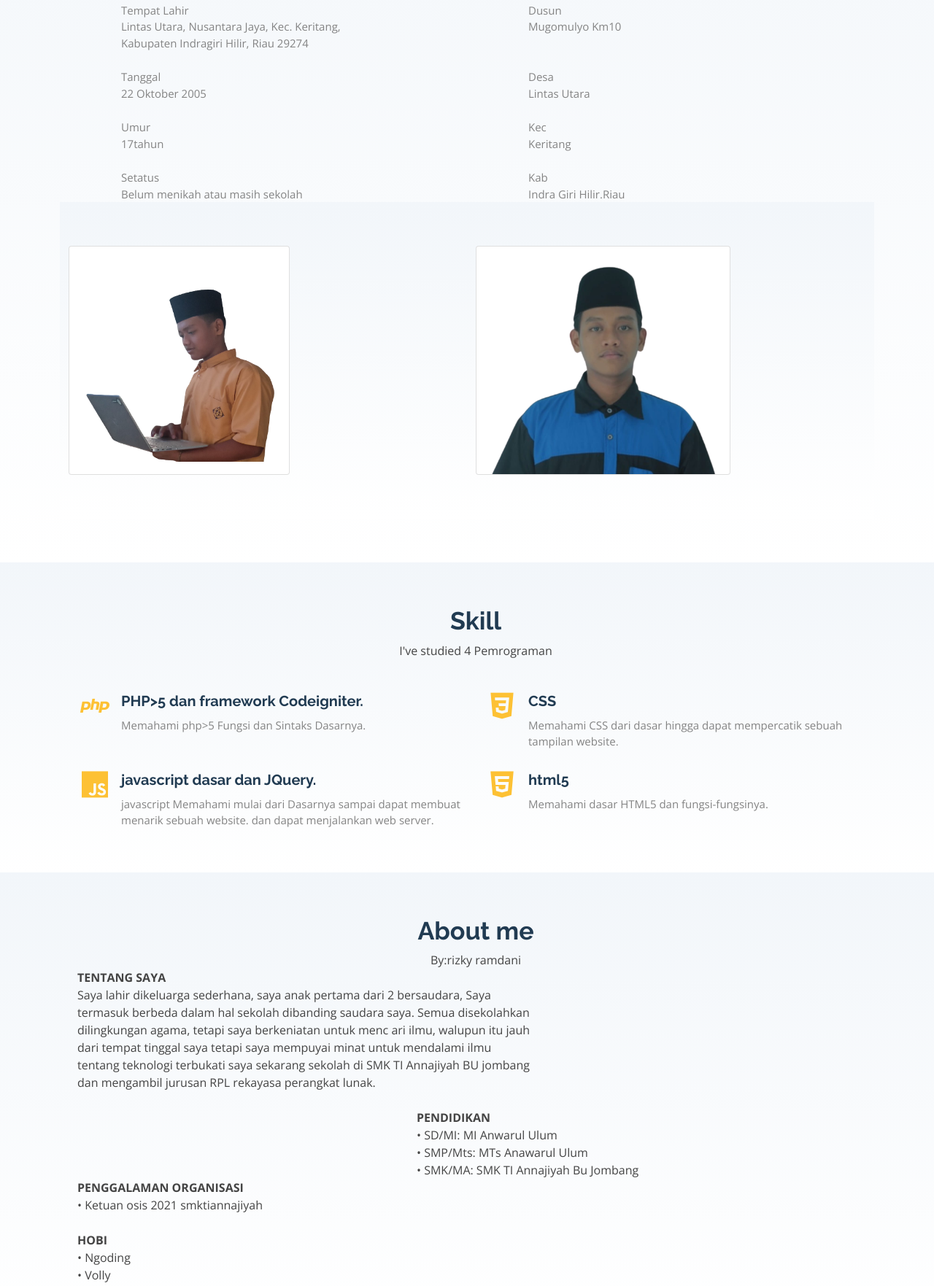
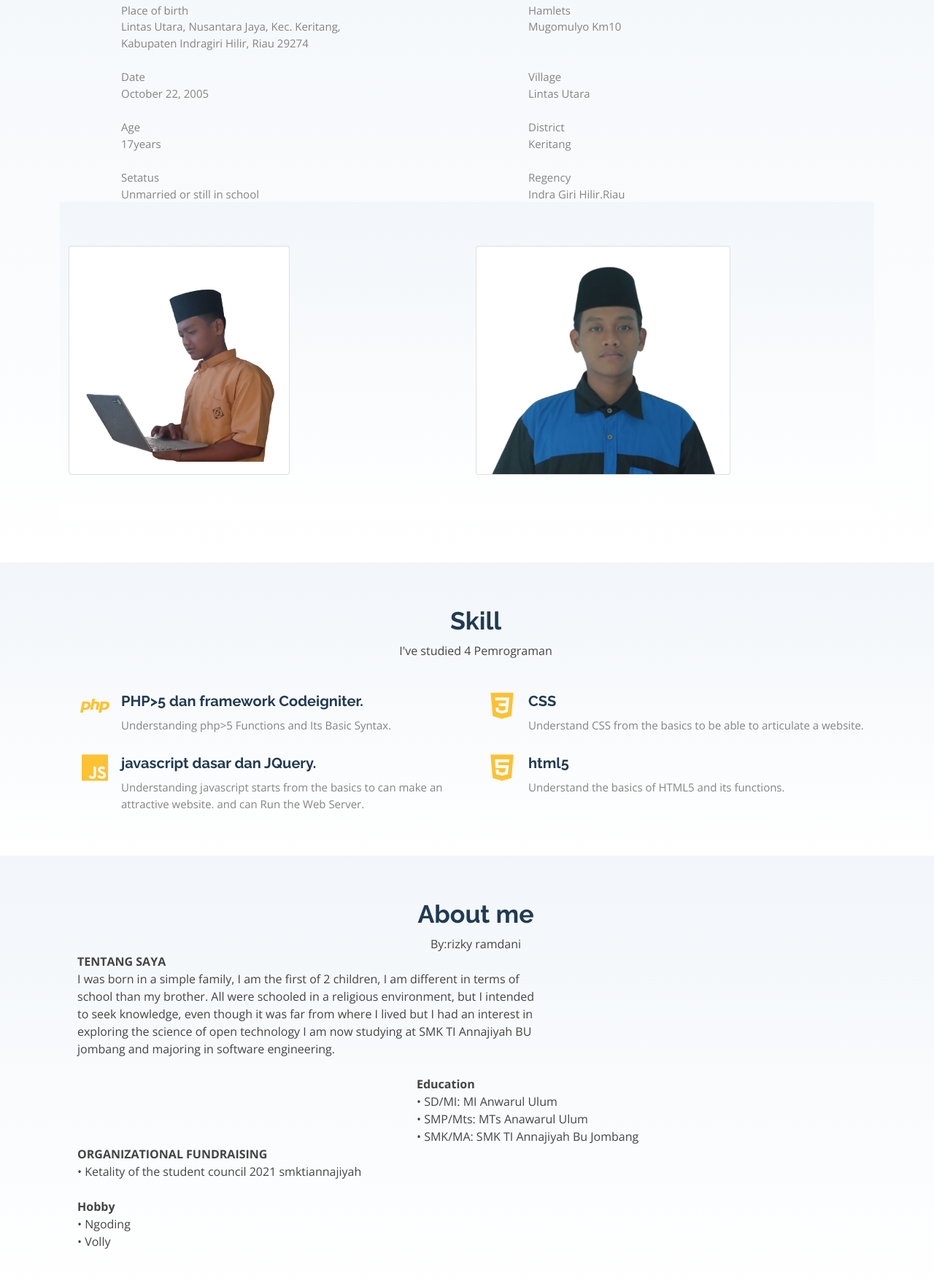
Before and after one commit to rizkyee/rizkyee.github.io, a plain HTML site: page CV_siswa/index.html in a window 1280 px wide. Shown: the part 858-2621 px from the top of the page at 73% size. Drawn offline with nearby package versions, Linux system fonts and the light colour scheme.

Commit message:
perubahan bahasa

```diff
--- a/CV_siswa/index.html
+++ b/CV_siswa/index.html
@@ -101,35 +101,35 @@
                   <p class="fw-bolder">Tempat Tinggal</p>
                 </div>
                 <div class="col-md-6 icon-box" data-aos="fade-up">
-                  <p>Tempat Lahir</p>
+                  <p>Place of birth </p>
                   <p>Lintas Utara, Nusantara Jaya, Kec. Keritang, <br> Kabupaten Indragiri Hilir, Riau 29274 </p>
                 </div>
                 <div class="col-md-6 icon-box" data-aos="fade-up">
-                  <p>Dusun</p>
+                  <p>Hamlets</p>
                   <p>Mugomulyo Km10 </p>
                 </div>
                 <div class="col-md-6 icon-box" data-aos="fade-up">
-                  <p>Tanggal</p>
-                  <p>22 Oktober 2005 </p>
+                  <p>Date</p>
+                  <p>October 22, 2005</p>
                 </div>
                 <div class="col-md-6 icon-box" data-aos="fade-up">
-                  <p>Desa</p>
+                  <p>Village</p>
                   <p>Lintas Utara </p>
                 </div>
                 <div class="col-md-6 icon-box" data-aos="fade-up">
-                  <p>Umur</p>
-                  <p>17tahun</p>
+                  <p>Age</p>
+                  <p>17years</p>
                 </div>
                 <div class="col-md-6 icon-box" data-aos="fade-up">
-                  <p>Kec</p>
+                  <p>District</p>
                   <p>Keritang </p>
                 </div>
                 <div class="col-md-6 icon-box" data-aos="fade-up">
                   <p>Setatus</p>
-                  <p>Belum menikah atau masih sekolah</p>
+                  <p>Unmarried or still in school</p>
                 </div>
                 <div class="col-md-6 icon-box" data-aos="fade-up">
-                  <p>Kab</p>
+                  <p>Regency</p>
                   <p>Indra Giri Hilir.Riau</p>
                 </div>
               </div>
@@ -184,23 +184,23 @@
                 <div class="col-md-6 icon-box" data-aos="fade-up">
                   <i class="bx bxl-php"></i>
                   <h4><a href="#">PHP>5 dan framework Codeigniter.</a></h4>
-                  <p>Memahami php>5 Fungsi dan Sintaks Dasarnya. </p>
+                  <p>Understanding php>5 Functions and Its Basic Syntax. </p>
                 </div>
                 <div class="col-md-6 icon-box" data-aos="fade-up" data-aos-delay="100">
                   <i class="bx bxl-css3"></i>
                   <h4><a href="#">CSS</a></h4>
-                  <p>Memahami CSS dari dasar hingga dapat mempercatik sebuah tampilan website. </p>
+                  <p>Understand CSS from the basics to be able to articulate a website. </p>
                 </div>
                 <div class="col-md-6 icon-box" data-aos="fade-up" data-aos-delay="200">
                   <i class="bx bxl-javascript"></i>
                   <h4><a href="#">javascript dasar dan JQuery.</a></h4>
-                  <p>javascript Memahami mulai dari Dasarnya sampai dapat membuat menarik sebuah website. dan dapat
-                    menjalankan web server.</p>
+                  <p>Understanding javascript starts from the basics to can make an attractive website. and can
+                    Run the Web Server.</p>
                 </div>
                 <div class="col-md-6 icon-box" data-aos="fade-up" data-aos-delay="300">
                   <i class="bx bxl-html5"></i>
                   <h4><a href="#">html5</a></h4>
-                  <p>Memahami dasar HTML5 dan fungsi-fungsinya.</p>
+                  <p>Understand the basics of HTML5 and its functions.</p>
                 </div>
               </div>
             </div><!-- End skill-->
@@ -231,13 +231,10 @@
                 <div class="col-lg-7">
                   <p class="fw-bolder">TENTANG SAYA</p>
                   <p>
-                    Saya lahir dikeluarga sederhana, saya anak pertama dari
-                    2 bersaudara, Saya termasuk berbeda dalam hal sekolah
-                    dibanding saudara saya. Semua disekolahkan dilingkungan agama, tetapi saya berkeniatan untuk menc
-                    ari ilmu, walupun itu jauh dari tempat tinggal saya
-                    tetapi saya mempuyai minat untuk mendalami ilmu tentang teknologi terbukati saya sekarang sekolah di
-                    SMK
-                    TI Annajiyah BU jombang dan mengambil jurusan RPL rekayasa perangkat lunak.
+                    I was born in a simple family, I am the first of 2 children, I am different in terms of school than
+                    my brother. All were schooled in a religious environment, but I intended to seek knowledge, even though
+                    it was far from where I lived but I had an interest in exploring the science of open technology I am now
+                    studying at SMK TI Annajiyah BU jombang and majoring in software engineering.
                   </p>
                   <br>
                 </div>
@@ -248,7 +245,7 @@
                   <h4></h4>
                 </div>
                 <div class="col-lg-7">
-                  <p class="fw-bolder">PENDIDIKAN</p>
+                  <p class="fw-bolder">Education</p>
                   <p>
                     • SD/MI: MI Anwarul Ulum
                   </p>
@@ -262,9 +259,9 @@
 
 
                 <div class="col-lg-7">
-                  <p class="fw-bolder">PENGGALAMAN ORGANISASI</p>
+                  <p class="fw-bolder">ORGANIZATIONAL FUNDRAISING</p>
                   <p>
-                    • Ketuan osis 2021 smktiannajiyah
+                    • Ketality of the student council 2021 smktiannajiyah
                   </p>
                 </div>
 
@@ -272,7 +269,7 @@
                 <br>
                 <br>
                 <div class="col-lg-7">
-                  <p class="fw-bolder">HOBI</p>
+                  <p class="fw-bolder">Hobby </p>
                   <p>
                     • Ngoding
                   </p>
@@ -297,7 +294,7 @@
 
         <div class="section-title">
           <h2>Contact</h2>
-          <p>Hubungi Saya</p>
+          <p>contact me</p>
         </div>
 
         <div class="row">
```
Also changed, not shown: 1 other file.
